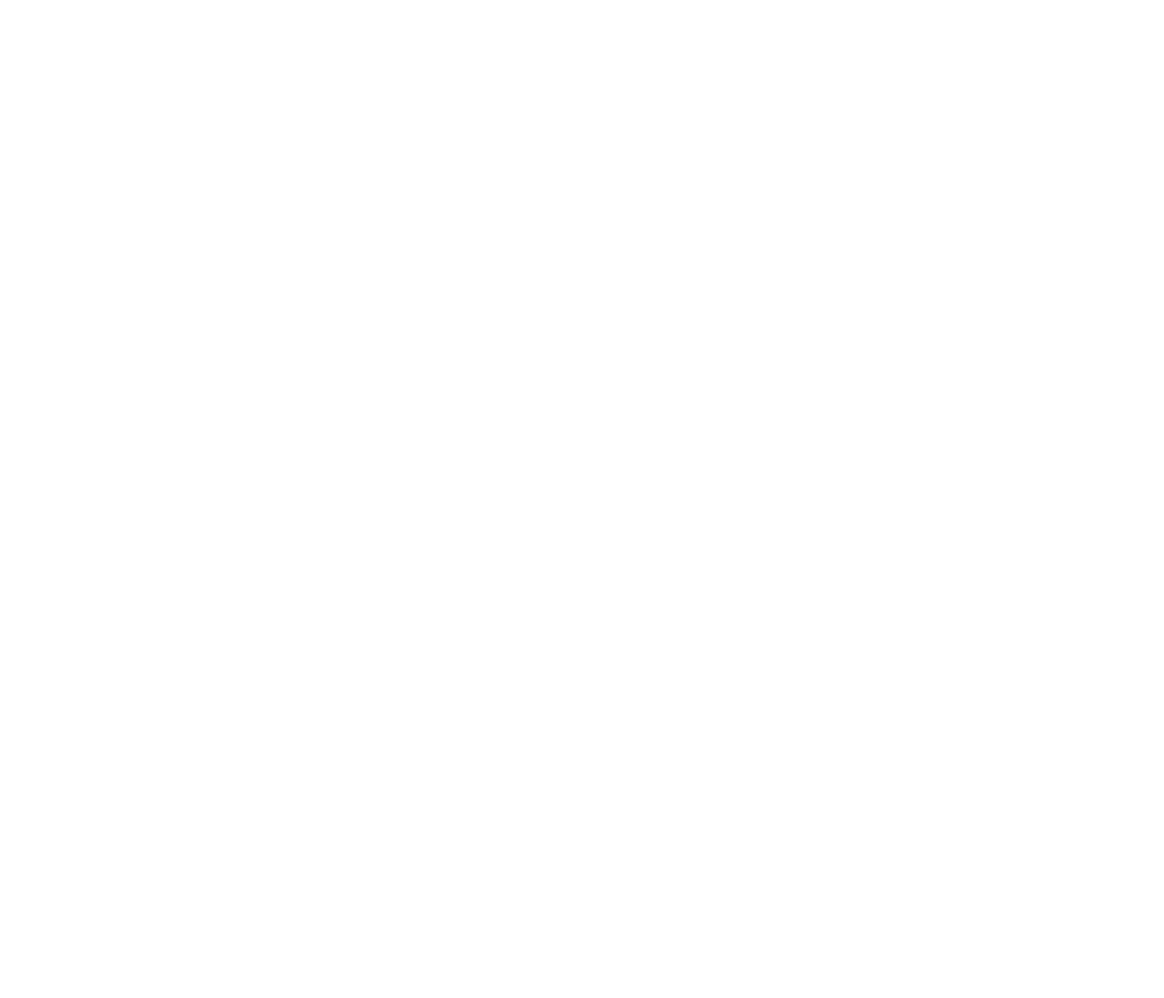
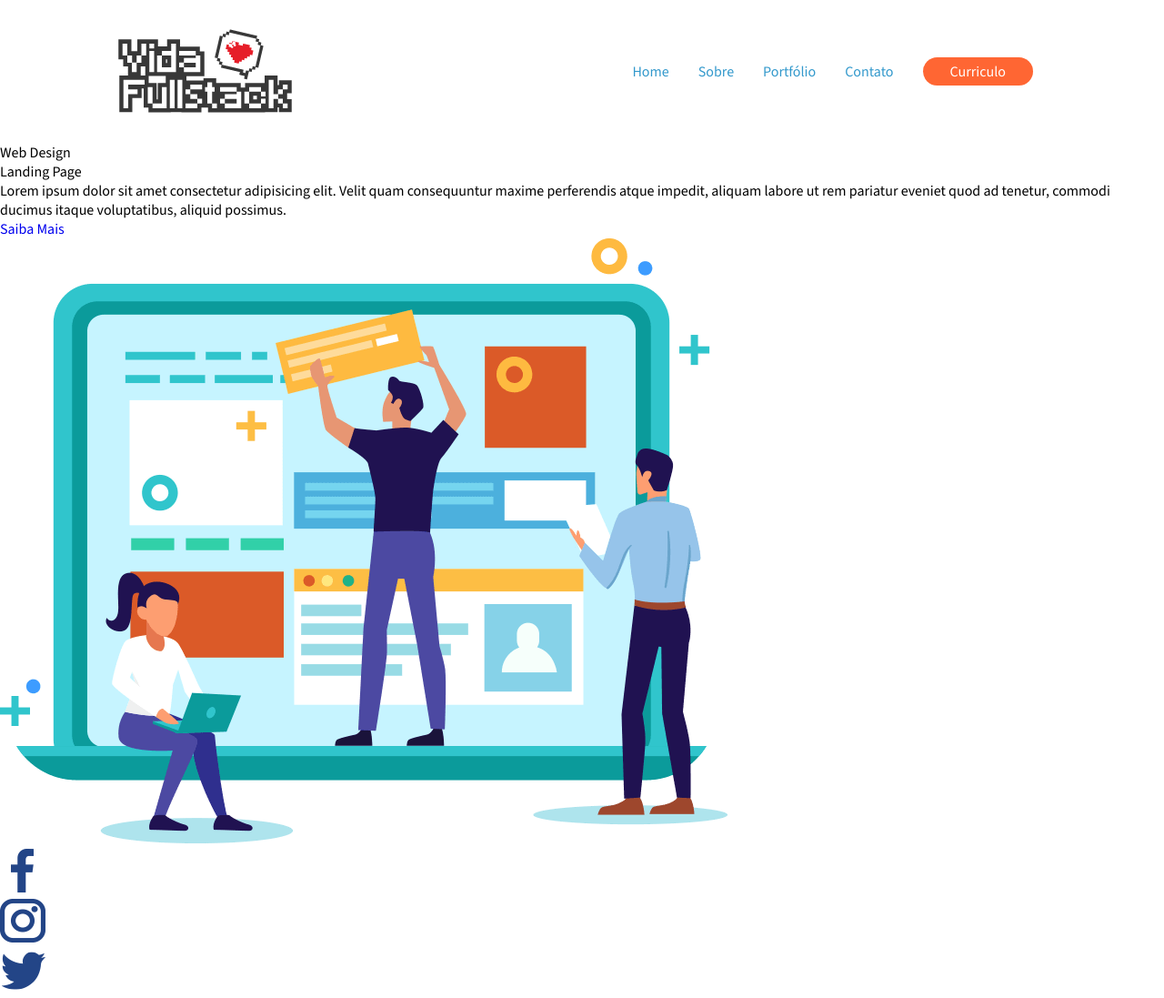
Before and after one commit to thiago-lirio/landingPage, a plain HTML site: page index.html in a window 1280 px wide. Shown: the whole page at 91% size. Before the commit the page ends 800 px from the top, so only its background shows below. Drawn offline with nearby package versions, Linux system fonts and the light colour scheme.

Commit message:
Estilização menu

```diff
--- /dev/null
+++ b/Assets/css/buttons.css
@@ -0,0 +1,9 @@
+.btn {
+  padding: 5px 30px;
+  border-radius: 20px;
+}
+
+.btn.btn-laranja {
+  background-color: #ff6633;
+  color: #fff;
+}
--- /dev/null
+++ b/Assets/css/header.css
@@ -0,0 +1,20 @@
+header {
+  width: 1024px;
+  margin: 30px auto;
+  display: flex;
+  flex-direction: row;
+  justify-content: space-between;
+  align-items: center;
+}
+
+header nav ul {
+  display: flex;
+  flex-direction: row;
+  list-style: none;
+  align-items: center;
+}
+
+header nav ul li a {
+  margin: 0 16px;
+  color: #3399cc;
+}
--- a/Assets/css/style.css
+++ b/Assets/css/style.css
@@ -0,0 +1,17 @@
+@import url("https://fonts.googleapis.com/css2?family=Source+Sans+3:ital,wght@0,200..900;1,200..900&display=swap");
+@import "header.css";
+@import "buttons.css";
+
+* {
+  margin: 0;
+  padding: 0;
+  border: 0;
+  font-size: 100%;
+  font: inherit;
+  vertical-align: baseline;
+  text-decoration: none;
+  font-family: "Source Sans 3", sans-serif;
+  font-optical-sizing: auto;
+  font-weight: weight;
+  font-style: normal;
+}
--- a/index.html
+++ b/index.html
@@ -7,8 +7,61 @@
     <link rel="stylesheet" href="Assets/css/style.css" />
   </head>
   <body>
-    <header></header>
-    <main></main>
-    <footer></footer>
+    <header>
+      <!--Header - Logo Empresa-->
+      <img src="Assets/images/logo.png" alt="Logo Vida Full Stack" />
+      <!-- Menu do Site -->
+      <nav>
+        <ul>
+          <li><a href="#">Home</a></li>
+          <li><a href="#">Sobre</a></li>
+          <li><a href="#">Portfólio</a></li>
+          <li><a href="#">Contato</a></li>
+          <li><a href="#" class="btn btn-laranja">Curriculo</a></li>
+        </ul>
+      </nav>
+    </header>
+    <main>
+      <section>
+        <!--Conteudo de texto do site-->
+        <article>
+          <h1>Web Design</h1>
+          <h2>Landing Page</h2>
+          <p>
+            Lorem ipsum dolor sit amet consectetur adipisicing elit. Velit quam
+            consequuntur maxime perferendis atque impedit, aliquam labore ut rem
+            pariatur eveniet quod ad tenetur, commodi ducimus itaque
+            voluptatibus, aliquid possimus.
+          </p>
+          <a href="#">Saiba Mais</a>
+        </article>
+        <!--Conteudo da imagem do site-->
+        <figcaption>
+          <img
+            src="Assets/images/pessoas-construindo-pc.png"
+            alt="criacao de site"
+          />
+        </figcaption>
+      </section>
+    </main>
+    <footer>
+      <ul>
+        <li>
+          <a href="#"
+            ><img src="Assets/images/logo-facebook.png" alt="Logo Facebook"
+          /></a>
+        </li>
+        <li>
+          <a href="#"
+            ><img src="Assets/images/logo-insta.png" alt="Logo Instagram"
+          /></a>
+        </li>
+        <li>
+          <a href="#"
+            ><img src="Assets/images/logo-twitter.png" alt="Logo Twitter"
+          /></a>
+        </li>
+      </ul>
+    </footer>
   </body>
 </html>
```
